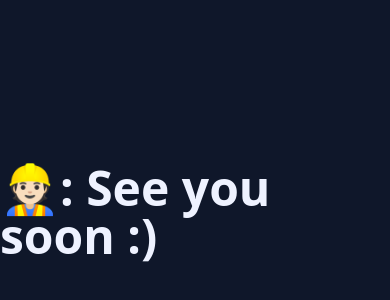
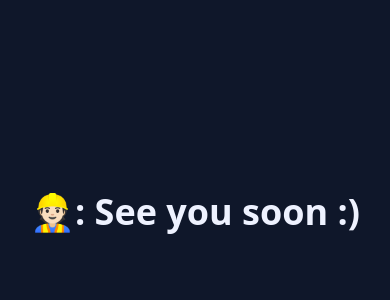
Before and after one commit to jmnghn/jmnghn-blog, a Next.js app: page / in a window 390 px wide. Shown: the part 210-510 px from the top of the page. Built offline with nearby package versions, Linux system fonts and the light colour scheme.

Commit message:
홈화면 폰트사이즈 반응형 적용

```diff
--- a/pages/index.tsx
+++ b/pages/index.tsx
@@ -4,7 +4,7 @@ import Image from 'next/image'
 export default function Home() {
   return (
     <div className="bg-slate-900 w-screen h-screen flex items-center justify-center">
-      <div className="text-5xl font-semibold text-indigo-50">
+      <div className="text-4xl font-semibold text-indigo-50 sm:text-5xl">
         👷🏻: See you soon :)
       </div>
     </div>
```
